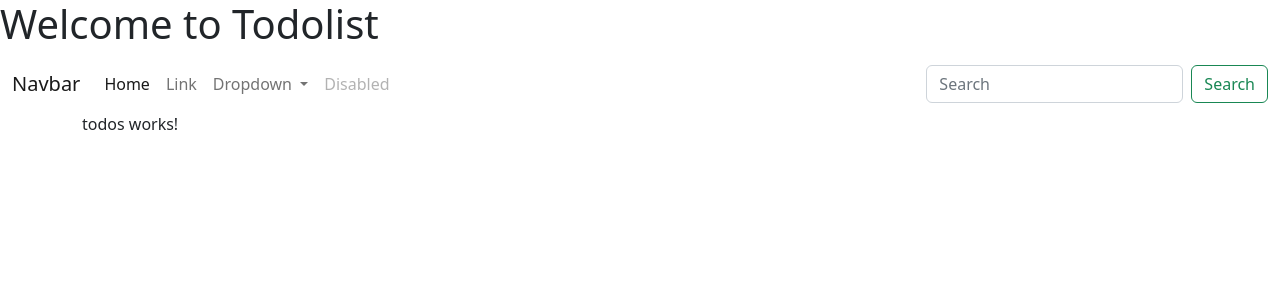
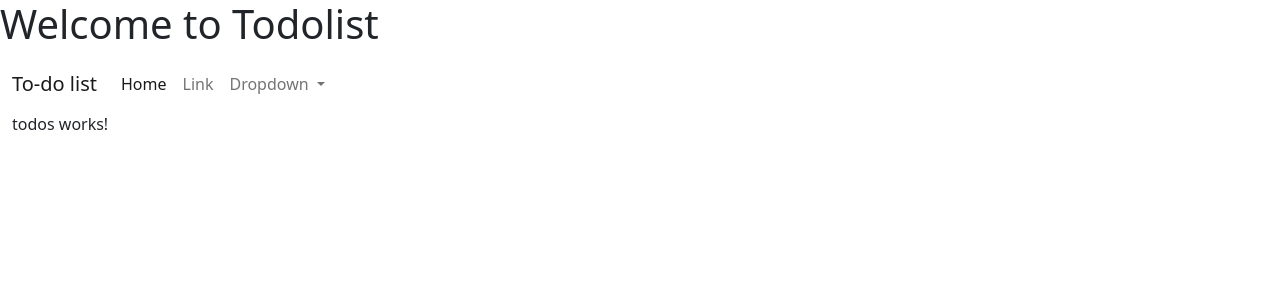
Before and after one commit to DebanjanKanjilal/To-do-List, an Angular app: page / in a window 1280 px wide. Shown: the top 300 px of the page. Built offline with nearby package versions, Linux system fonts and the light colour scheme.

Commit message:
customize few things

```diff
--- a/src/app/app.component.html
+++ b/src/app/app.component.html
@@ -2,7 +2,7 @@
   <h1>Welcome to Todolist</h1>
   <nav class="navbar navbar-expand-lg bg-body-tertiary">
     <div class="container-fluid">
-      <a class="navbar-brand" href="#">Navbar</a>
+      <a class="navbar-brand" href="#">To-do list</a>
       <button class="navbar-toggler" type="button" data-bs-toggle="collapse" data-bs-target="#navbarSupportedContent" aria-controls="navbarSupportedContent" aria-expanded="false" aria-label="Toggle navigation">
         <span class="navbar-toggler-icon"></span>
       </button>
@@ -25,18 +25,13 @@
               <li><a class="dropdown-item" href="#">Something else here</a></li>
             </ul>
           </li>
-          <li class="nav-item">
-            <a class="nav-link disabled">Disabled</a>
-          </li>
+
         </ul>
-        <form class="d-flex" role="search">
-          <input class="form-control me-2" type="search" placeholder="Search" aria-label="Search">
-          <button class="btn btn-outline-success" type="submit">Search</button>
-        </form>
+
       </div>
     </div>
   </nav>
-  <div class="container">
+  <div class="container-fluid">
     <app-todos></app-todos>
   </div>
 </div>
```
